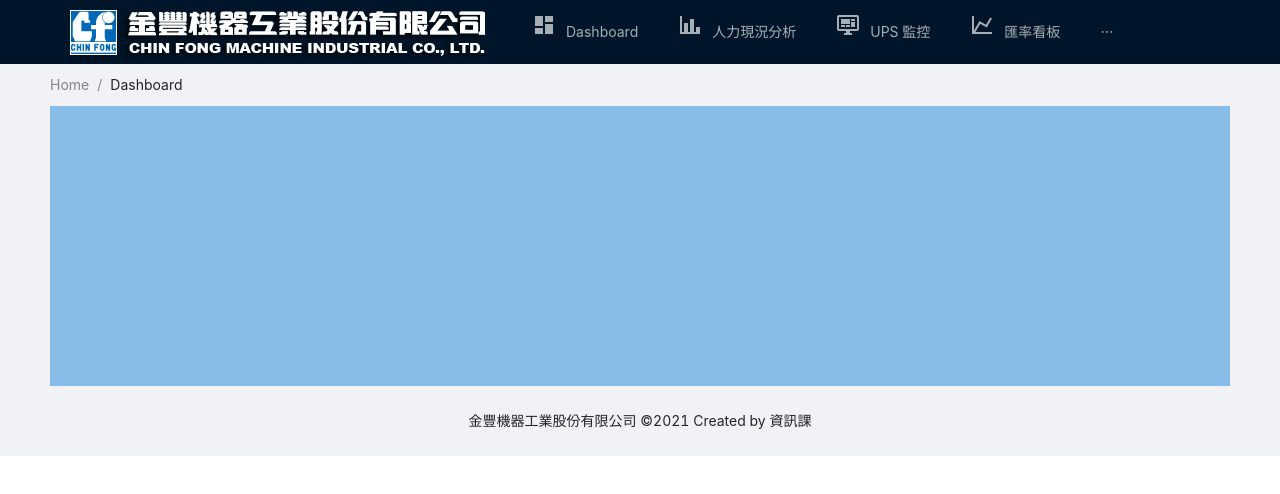
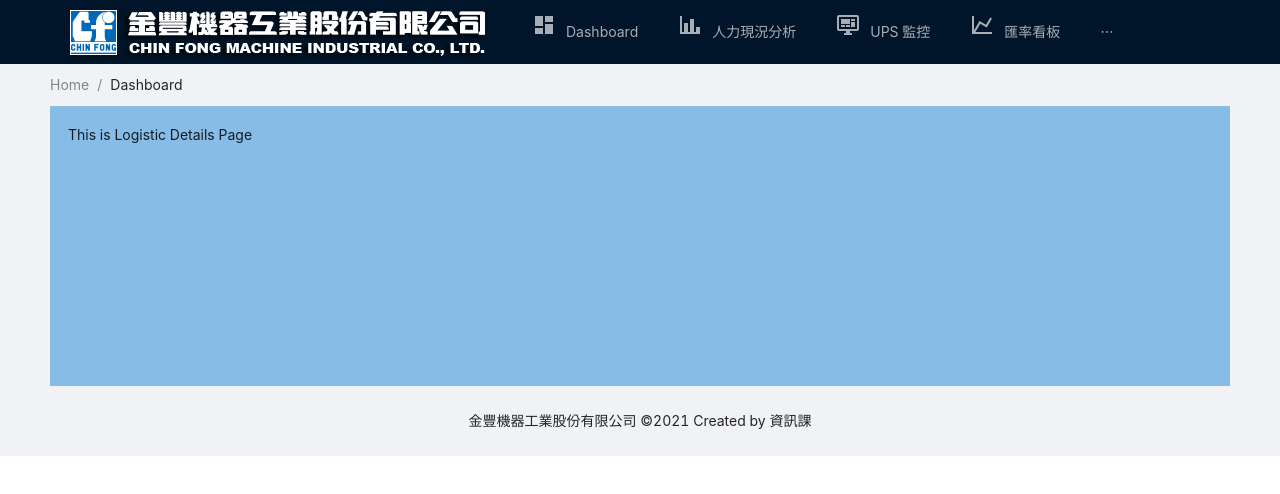
Before and after one commit to bucky0112/cf-react, a React (Create React App) app: page /logistic/details in a window 1280 px wide. Shown: the top 494 px of the page. Built offline with nearby package versions, Linux system fonts and the light colour scheme.

Commit message:
add new pages

```diff
--- a/src/App.js
+++ b/src/App.js
@@ -1,10 +1,14 @@
 import React from 'react'
+import { Route } from 'react-router-dom'
 import Index from './views/Index'
 import Ups from './views/UPS/Ups'
 import Hr from './views/HR/Hr'
 import ExChange from './views/ExChange/ExChange'
 import BuildUp from './views/BuildUp/BuildUp'
-import { Route } from 'react-router-dom'
+import LogisticStatus from './views/Logistic/LogisticStatus'
+import LogisticDetails from './views/Logistic/LogisticDetails'
+import LogisticShort from './views/Logistic/LogisticShort'
+
 import './index.css'
 import { Layout, Breadcrumb } from 'antd'
 import styled from '@emotion/styled'
@@ -30,6 +34,9 @@ export default function App () {
           <Route path='/hr' component={Hr} />
           <Route path='/exchange' component={ExChange} />
           <Route path='/build-up/board' component={BuildUp} />
+          <Route path='/logistic/status' component={LogisticStatus} />
+          <Route path='/logistic/details' component={LogisticDetails} />
+          <Route path='/logistic/short' component={LogisticShort} />
         </MainContent>
       </Content>
       <Footer style={{ textAlign: 'center' }}>
--- /dev/null
+++ b/src/views/Logistic/LogisticDetails.jsx
@@ -0,0 +1,7 @@
+import React from 'react'
+
+const LogisticDetails = () => {
+  return <div>This is Logistic Details Page</div>
+}
+
+export default LogisticDetails
--- /dev/null
+++ b/src/views/Logistic/LogisticShort.jsx
@@ -0,0 +1,7 @@
+import React from 'react'
+
+const LogisticShort = () => {
+  return <div>This is Logistic Short Page</div>
+}
+
+export default LogisticShort
--- /dev/null
+++ b/src/views/Logistic/LogisticStatus.jsx
@@ -0,0 +1,7 @@
+import React from 'react'
+
+const LogisticStatus = () => {
+  return <div>This is Logistic Status Page</div>
+}
+
+export default LogisticStatus
```
